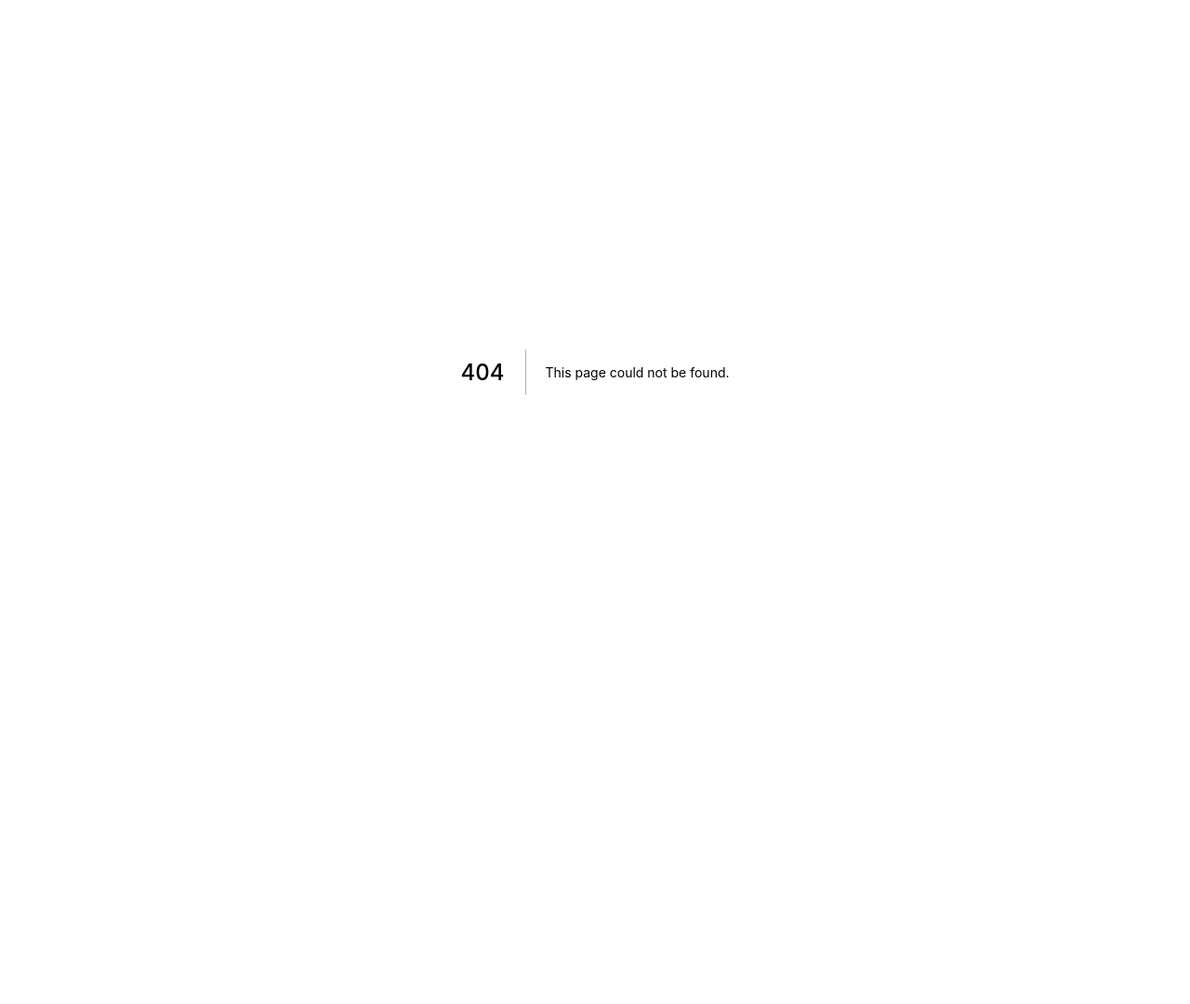
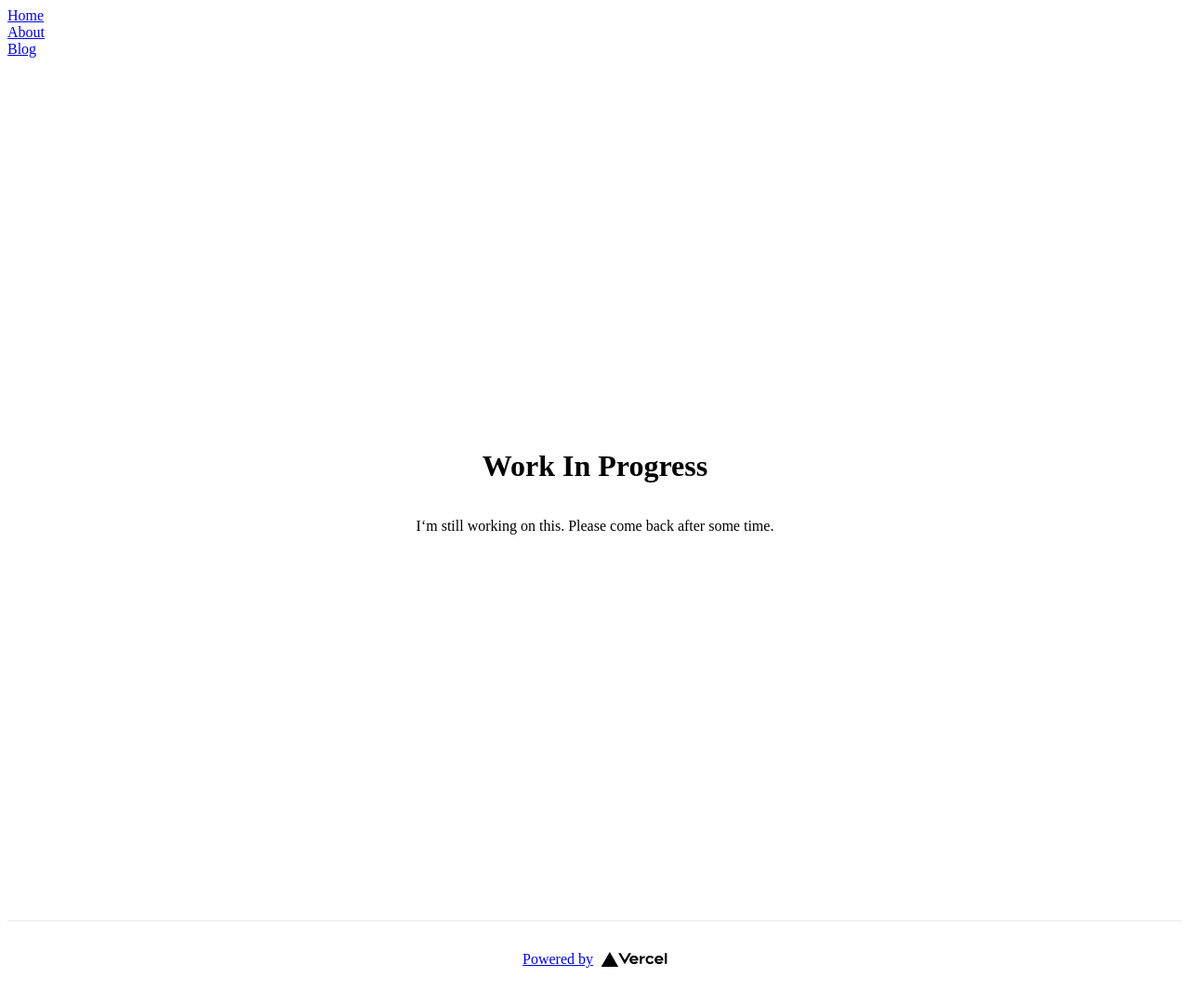
Before and after one commit to kamalaknn/kamalaknn-dev, a Next.js app: page /blog in a window 1280 px wide. Before the commit this address had no page. Shown: the whole page at 93% size. Before the commit the page ends 800 px from the top, so only its background shows below. Built offline with nearby package versions, Linux system fonts and the light colour scheme.

Commit message:
Added basic top bar with navigation

```diff
--- /dev/null
+++ b/components/Header.tsx
@@ -0,0 +1,24 @@
+import Link from 'next/link';
+
+function Header () {
+    return (
+        <div className='flex direction-row justify-between border-b'>
+            <div className='flex direction-row justify-start'>
+                <div className='p-4 hover:text-blue-700'><Link href='/' > Home </Link></div>
+            </div>
+            <div className='flex direction-row justify-start'>
+                <div className='p-4 hover:text-blue-700 float-right'><Link href='/about' > About </Link></div>
+                <div className='p-4 hover:text-blue-700 float-right'><Link href='/blog' > Blog </Link></div>
+            </div>
+        </div>
+    );
+}
+
+export default function HeaderTemplate (props) {
+    return (
+        <div className='container mx-lg'>
+            <Header />
+            {props.children}
+        </div>
+    );
+}
--- a/pages/_app.tsx
+++ b/pages/_app.tsx
@@ -1,7 +1,12 @@
 import 'tailwindcss/tailwind.css'
+import Header from '../components/Header'
 
 function MyApp({ Component, pageProps }) {
-    return <Component {...pageProps} />
+    return (
+        <Header>
+            <Component {...pageProps} />
+        </Header>
+    );
 }
 
 export default MyApp
--- /dev/null
+++ b/pages/blog.tsx
@@ -0,0 +1,37 @@
+import Head from 'next/head';
+import Image from 'next/image';
+import styles from '../styles/Home.module.css';
+
+export default function About () {
+    return (
+        <div className={styles.container}>
+            <Head>
+                <title>kamalaknn.dev</title>
+                <meta name="description" content="More updates coming soon..." />
+                <link rel="icon" href="/favicon.ico" />
+            </Head>
+
+            <main className={styles.main}>
+                <h1 className={styles.title}>
+                    Work In Progress
+                </h1>
+                <p className={styles.description}>
+                    I&lsquo;m still working on this. Please come back after some time.
+                </p>
+            </main>
+
+            <footer className={styles.footer}>
+                <a
+                    href="https://vercel.com?utm_source=create-next-app&utm_medium=default-template&utm_campaign=create-next-app"
+                    target="_blank"
+                    rel="noopener noreferrer"
+                >
+                    Powered by{' '}
+                    <span className={styles.logo}>
+                        <Image src="/vercel.svg" alt="Vercel Logo" width={72} height={16} />
+                    </span>
+                </a>
+            </footer>
+        </div>
+    )
+}
--- a/styles/Home.module.css
+++ b/styles/Home.module.css
@@ -1,7 +1,3 @@
-.container {
-  padding: 0 2rem;
-}
-
 .main {
   min-height: 100vh;
   padding: 4rem 0;
@@ -28,81 +24,6 @@
   flex-grow: 1;
 }
 
-.title a {
-  color: #0070f3;
-  text-decoration: none;
-}
-
-.title a:hover,
-.title a:focus,
-.title a:active {
-  text-decoration: underline;
-}
-
-.title {
-  margin: 0;
-  line-height: 1.15;
-  font-size: 4rem;
-}
-
-.title,
-.description {
-  text-align: center;
-}
-
-.description {
-  margin: 4rem 0;
-  line-height: 1.5;
-  font-size: 1.5rem;
-}
-
-.code {
-  background: #fafafa;
-  border-radius: 5px;
-  padding: 0.75rem;
-  font-size: 1.1rem;
-  font-family: Menlo, Monaco, Lucida Console, Liberation Mono, DejaVu Sans Mono,
-    Bitstream Vera Sans Mono, Courier New, monospace;
-}
-
-.grid {
-  display: flex;
-  align-items: center;
-  justify-content: center;
-  flex-wrap: wrap;
-  max-width: 800px;
-}
-
-.card {
-  margin: 1rem;
-  padding: 1.5rem;
-  text-align: left;
-  color: inherit;
-  text-decoration: none;
-  border: 1px solid #eaeaea;
-  border-radius: 10px;
-  transition: color 0.15s ease, border-color 0.15s ease;
-  max-width: 300px;
-}
-
-.card:hover,
-.card:focus,
-.card:active {
-  color: #0070f3;
-  border-color: #0070f3;
-}
-
-.card h2 {
-  margin: 0 0 1rem 0;
-  font-size: 1.5rem;
-}
-
-.card p {
-  margin: 0;
-  font-size: 1.25rem;
-  line-height: 1.5;
-}
-
 .logo {
   height: 1em;
   margin-left: 0.5rem;
--- a/tailwind.config.js
+++ b/tailwind.config.js
@@ -1,8 +1,12 @@
 module.exports = {
+    mode: "jit",
     purge: ['./pages/**/*.{js,ts,jsx,tsx}', './components/**/*.{js,ts,jsx,tsx}'],
     darkMode: 'media', // 'false' or 'media' or 'class'
     theme: {
         extend: {},
+        container: {
+            center: true
+        }
     },
     variants: {
         extend: {},
```
Also changed, not shown: pages/about.tsx (added, +37 -0 lines). Lines whose indentation alone changed are shown as unchanged.
